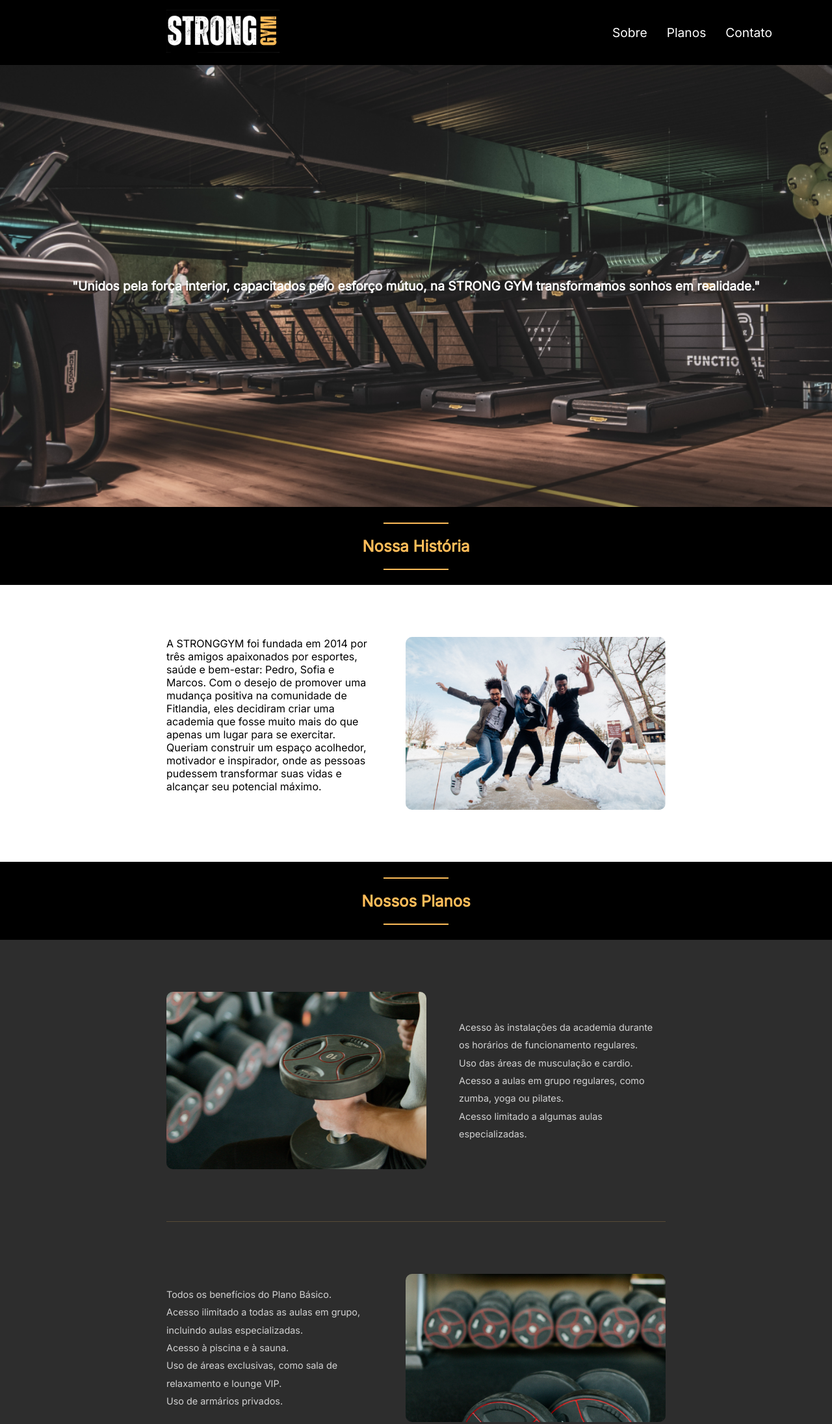
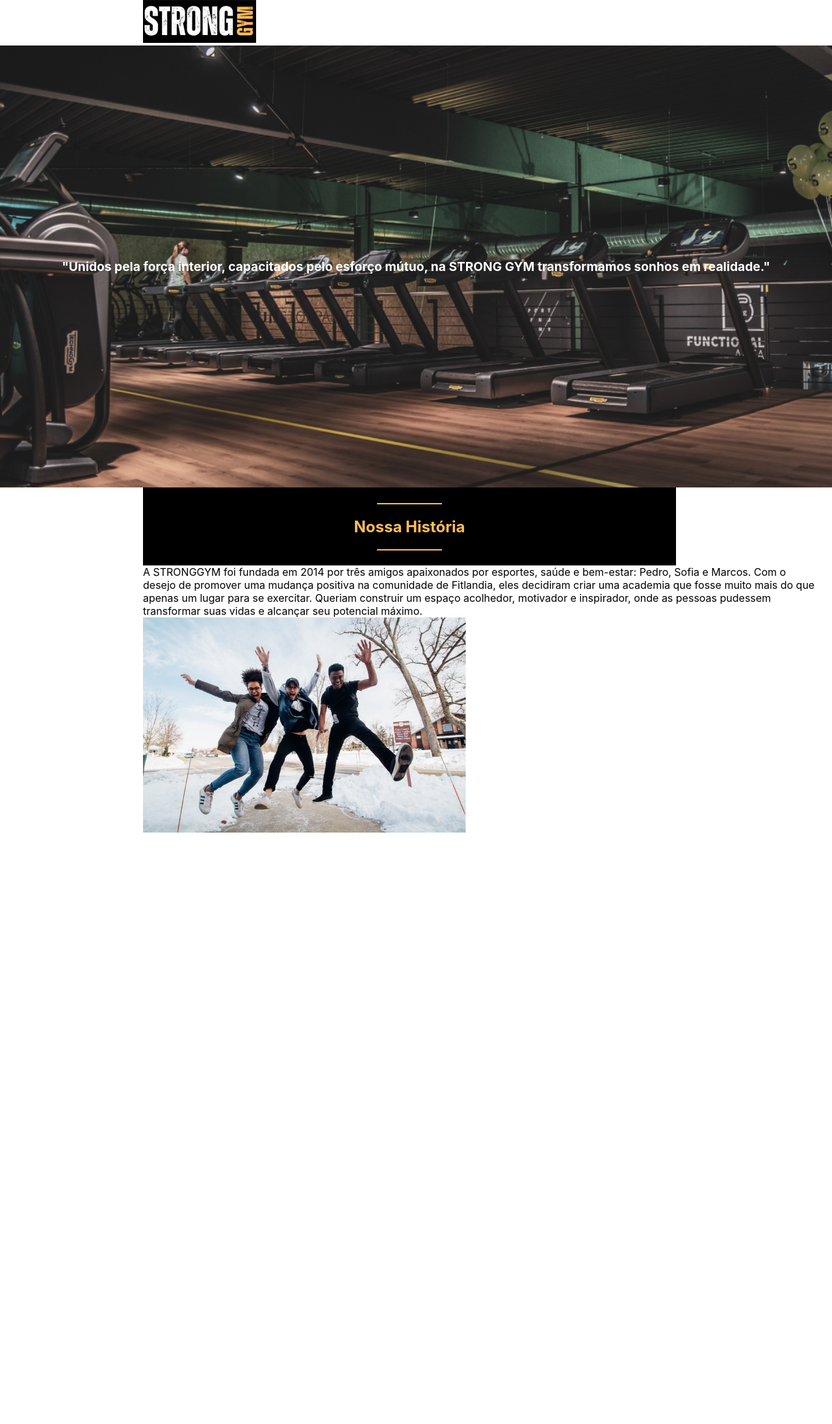
Before and after one commit to Thiafa/StrongGym, a plain HTML site: page index.html in a window 1280 px wide. Shown: the top 2191 px of the page at 65% size. After the commit the page ends 1285 px from the top, so only its background shows below. Drawn offline with Linux system fonts and the light colour scheme.

Commit message:
Feat: Estilizando utilizando grid layout

```diff
--- /dev/null
+++ b/css/normalize.css
@@ -0,0 +1,8 @@
+* {
+  font-family: 'Inter', sans-serif;
+  margin: 0;
+  padding: 0;
+  list-style: none;
+  text-decoration: none;
+  color: black;
+}
--- a/css/style.css
+++ b/css/style.css
@@ -1,44 +1,48 @@
-@import url('https://fonts.googleapis.com/css2?family=Inter&display=swap');
-@import url('https://fonts.googleapis.com/css2?family=Inter&display=swap');
+.container {
+  display: grid;
+  grid-template-columns: 1fr repeat(2, 2fr) 1fr;
+  grid-template-rows: repeat(10, auto);
+  column-gap: 20px;
+
+}
+
+.bg-black {
+  background-color: #000;
+  width: 100%;
+  grid-column-start: 1;
+  grid-column-end: end;
+}
 
 
-* {
-  font-family: 'Inter', sans-serif;
-  margin: 0;
-  padding: 0;
-  list-style: none;
-  text-decoration: none;
-  color: black;
+.nav {
+  grid-column-start: 2;
+  grid-column-end: 4;
+  display: flex;
+
+  justify-content: space-between;
+  flex-wrap: wrap;
 }
 
-.container {
-  margin: 0 20%;
-}
-
-.nav {
-  width: 100%;
-  height: 100px;
-  display: flex;
-  background-color: black;
-  justify-content: space-between;
-  align-items: center
+.logo a {
+  grid-row-start: 1;
+  grid-column-start: 2;
+  grid-column-end: 3;
 }
 
 .nav ul {
+  grid-column-start: 3;
   display: flex;
-  justify-content: center;
+  justify-content: end;
+  align-items: center;
+  grid-row-start: 2;
 }
 
-.nav li {
-  margin-right: 30px;
+.nav li a {
+  color: #fff;
+  margin-left: 20px;
 }
 
-.nav a {
-  color: #fff;
-  font-size: 1.2rem;
-}
-
-.nav a:hover {
+.nav li a:hover {
   color: #FEBC59;
   cursor: pointer;
 }
@@ -51,6 +55,9 @@
   display: flex;
   justify-content: center;
   align-items: center;
+  grid-row-start: 2;
+  grid-column-start: 1;
+  grid-column-end: end;
 }
 
 .intro p {
@@ -62,13 +69,14 @@
 }
 
 .historia-titulo {
-  width: 100%;
+  grid-row-start: 4;
+  grid-column-start: 2;
+  grid-column-end: 4;
   height: 120px;
   background-color: #000;
   display: flex;
   justify-content: center;
   align-items: center;
-  margin-bottom: 80px;
 }
 
 .historia-titulo h2 {
@@ -86,174 +94,34 @@
   background: #FEBC59;
 }
 
-.historia {
+.sobre {
   display: flex;
-  justify-content: space-between;
-  font-size: 1em;
-  gap: 0 50px;
+  width: 100%;
+  background-color: #fff;
+  grid-row-start: 5;
+  grid-column-start: 2;
+  grid-column-end: 5;
 }
 
-.historia img {
-  width: 400px;
-  border-radius: 10px;
-}
-
-.planos-titulo {
-  width: 100%;
-  background-color: #000;
-  height: 120px;
-  display: flex;
-  justify-content: center;
-  align-items: center;
-  margin: 80px 0;
-}
-
-.planos-titulo h2 {
-  color: #FEBC59;
-}
-
-.planos-titulo h2::after,
-.planos-titulo h2::before {
-  content: '';
-  display: block;
-  width: 100px;
-  height: 2px;
-  margin: 20px auto;
-  text-align: center;
-  background: #FEBC59;
-}
-
-.plano-bg {
-  background-color: #2D2D2D;
-}
+@media (max-width: 600px) {
 
 
-.planos div {
-  display: flex;
-  justify-content: space-between;
-  align-items: center;
-  gap: 0 50px;
-  font-size: 1em;
-  margin-bottom: 80px;
-}
-
-.planos:last-child {
-  background: yellowgreen;
-}
-
-.planos img {
-  width: 400px;
-  border-radius: 10px;
-
-}
-
-.planos ul {
-  width: 50%;
-}
-
-.planos ul li {
-  color: #d3d3d3;
-  font-family: 'Inter', sans-serif;
-  font-size: 0.9em;
-  font-weight: normal;
-  line-height: 1.9em;
-}
-
-.hr {
-  display: block;
-  height: 1px;
-  margin-bottom: 80px;
-  background: rgba(254, 188, 89, 0.20);
-}
-
-.contato-titulo {
-  width: 100%;
-  height: 120px;
-  background-color: #000;
-  display: flex;
-  justify-content: center;
-  align-items: center;
-  margin-bottom: 80px;
-}
-
-.contato-titulo h2 {
-  color: #FEBC59;
-}
-
-.contato-titulo h2::after,
-.contato-titulo h2::before {
-  content: '';
-  display: block;
-  width: 100px;
-  height: 2px;
-  margin: 20px auto;
-  text-align: center;
-  background: #FEBC59;
-}
-
-
-/* Footer */
-
-.footer {
-  width: 100%;
-  height: 100px;
-  background-color: #000;
-  display: flex;
-  justify-content: space-between;
-}
-
-.footer p {
-  text-align: center;
-  color: #fff;
-}
-
-.footer-icons {
-  display: inline-block;
-  width: 50%;
-}
-
-
-
-
-/* BreakPoints */
-
-
-/* Tablet */
-
-
-/* Smartphone */
-
-@media (max-width: 768px) {
-  .container {
-    margin: 0;
+  .nav {
+    background: rebeccapurple;
+    flex-direction: row;
+    grid-column-start: 1;
   }
 
-  .nav {
-    flex-direction: column;
-    justify-content: center;
-    padding: 25px 0;
+  .logo a {
+    grid-column-start: 1;
+    grid-row-start: 2;
   }
 
-  .historia {
-    font-size: 0.8em;
-    margin: 0 40px;
-    flex-direction: column;
+  .nav ul {
+    grid-column-start: 3;
+    display: flex;
+    justify-content: end;
     align-items: center;
   }
 
-  .historia p {
-    margin-bottom: 20px;
-  }
-
-  .planos div {
-    flex-direction: column;
-  }
-
-  .planos div:last-child {
-    background-color: transparent;
-  }
-
-  img {
-    max-width: 300px;
-  }
 }
--- a/index.html
+++ b/index.html
@@ -5,31 +5,36 @@
   <meta charset="UTF-8">
   <meta name="viewport" content="width=device-width, initial-scale=1.0">
   <title>StrongGym</title>
-  <link rel="stylesheet" href="./css/style.css">
+  <link rel="stylesheet" href="./css/normalize.css">
+  <link rel=" stylesheet" href="./css/style.css">
 </head>
 
 <body>
-
-  <nav class="nav ">
-    <a class="container" href="#"><img src="./img/Logo.png" alt="Logo StrongGym"></a>
-    <ul class="container">
+  <main class="container">
+    <nav class="nav .bg-black">
+      <a href="#" class="logo"><img src="./img/Logo.png" alt="Logo StrongGym"></a>
+      <ul>
         <li><a href="#sobre"> Sobre</a></li>
         <li> <a href="#planos">Planos</a> </li>
         <li><a href="#contato"> Contato</a></li>
       </ul>
     </nav>
+
     <div class="intro">
       <p>"Unidos pela força interior, capacitados pelo esforço mútuo, na STRONG GYM transformamos sonhos em realidade."</p>
     </div>
-  <article id="sobre">
+
     <div class="historia-titulo">
       <h2>Nossa História</h2>
     </div>
-    <div class="historia container">
+    <article id="sobre" class="sobre">
+      <div class="sobre-teste">
         <p>A STRONGGYM foi fundada em 2014 por três amigos apaixonados por esportes, saúde e bem-estar: Pedro, Sofia e Marcos. Com o desejo de promover uma mudança positiva na comunidade de Fitlandia, eles decidiram criar uma academia que fosse muito mais do que apenas um lugar para se exercitar. Queriam construir um espaço acolhedor, motivador e inspirador, onde as pessoas pudessem transformar suas vidas e alcançar seu potencial máximo.</p>
         <img src="./img/Friends.png" alt="">
       </div>
     </article>
+  </main>
+  <!--
   <article id="planos" class="plano-bg">
     <div class="planos-titulo">
       <h2>Nossos Planos</h2>
@@ -98,7 +103,8 @@
       <a href=""><img src="./img/mail.png" alt=""></a>
     </div>
   </footer>
-  </div>
+  </div>-->
+
   <script src="./js/script.js"></script>
 </body>
 
```
Also changed, not shown: css/style.txt. Lines whose indentation alone changed are shown as unchanged.
